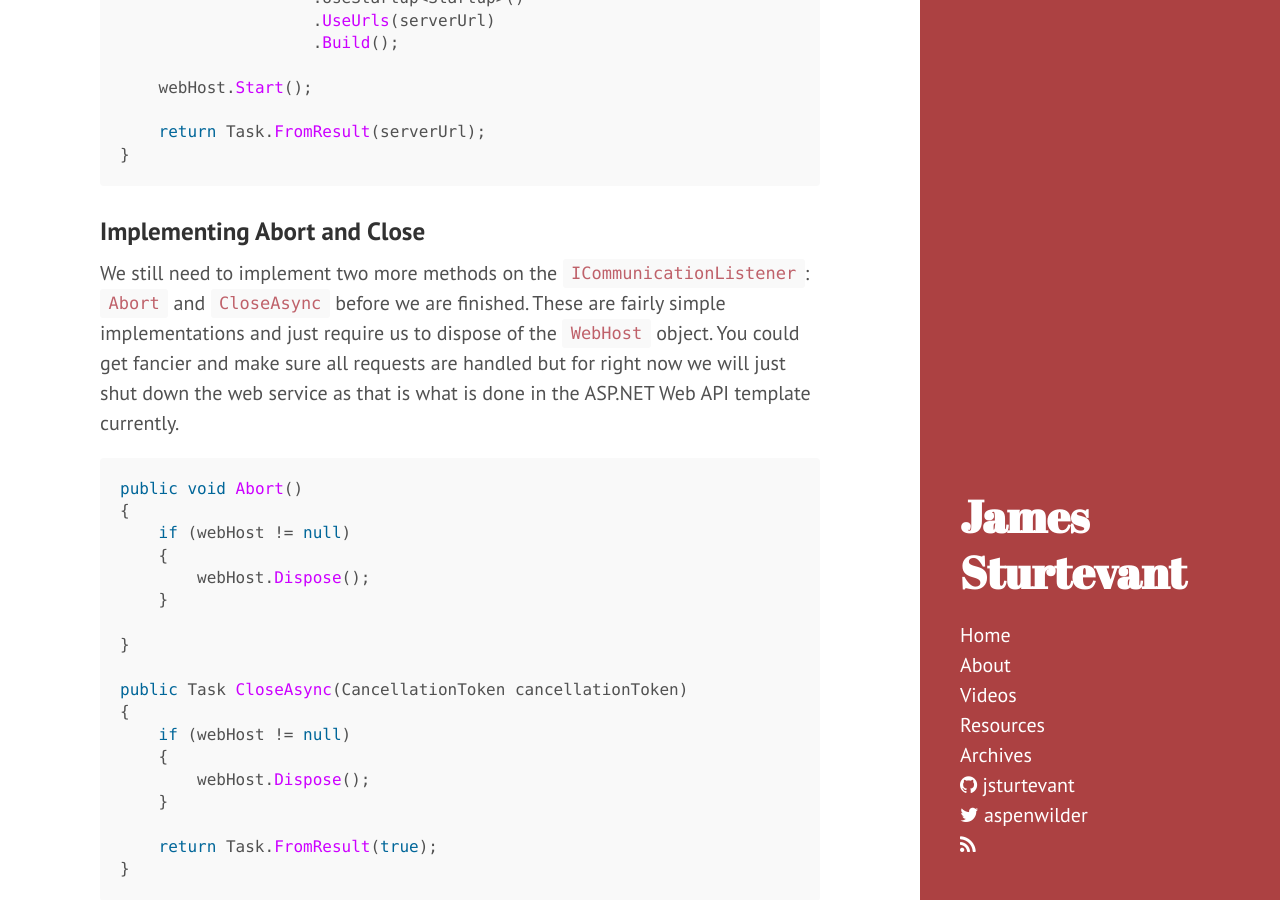
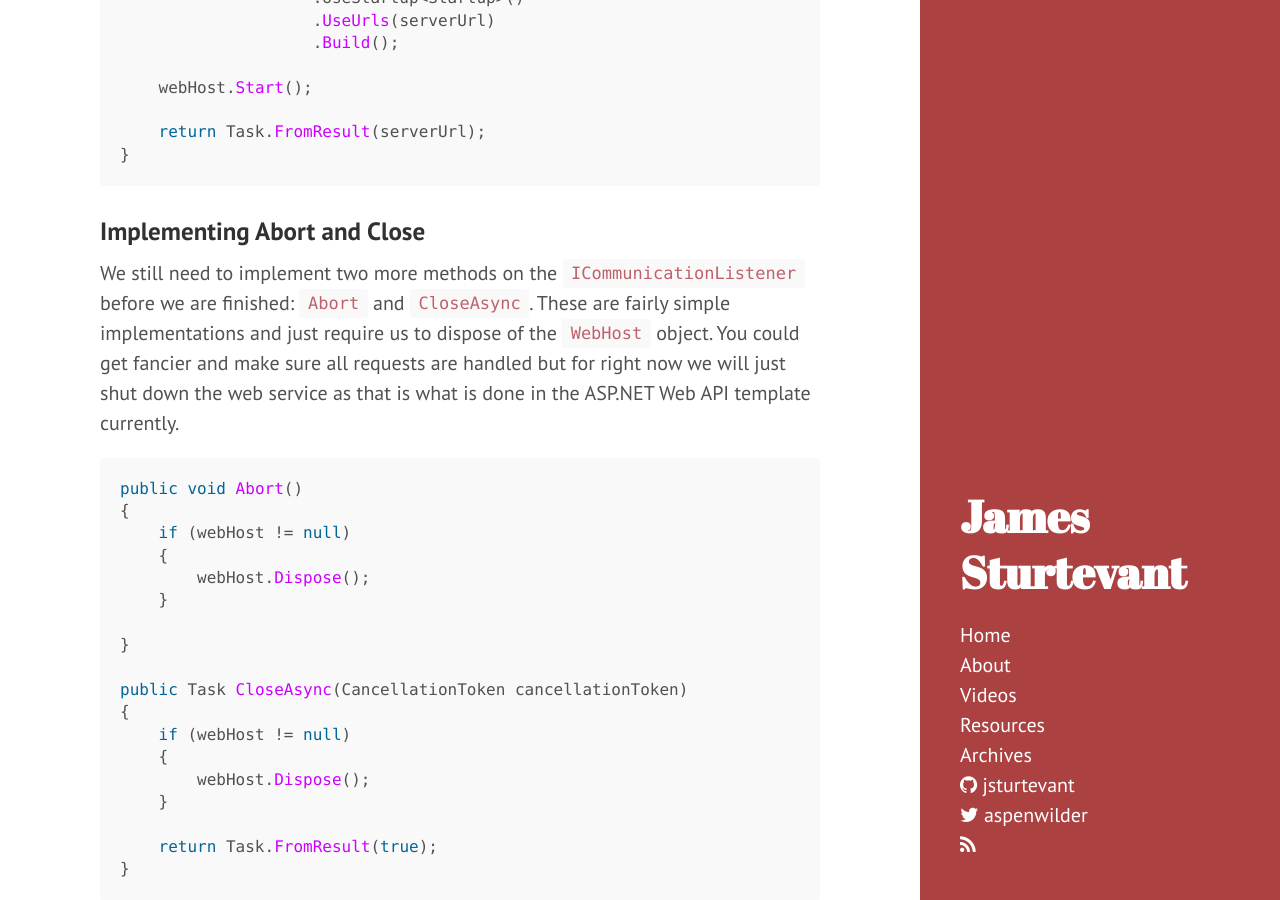
Before and after one commit to jsturtevant/jsturtevant.github.io, a Jekyll site: the page built from _posts/2016-06-06-Integrating-ASPNET-Core-With-Service-Fabric-using-ICommunicationListener.md, in a window 1280 px wide and 900 px high, scrolled down 3439 px. Built offline with Jekyll 4.4.1, drawn with Linux system fonts in a browser that asks for light colours; nearby versions of some CDN libraries; comment, search, counter and statistics services are not loaded.

Commit message:
fixed sentence

````diff
--- a/_posts/2016-06-06-Integrating-ASPNET-Core-With-Service-Fabric-using-ICommunicationListener.md
+++ b/_posts/2016-06-06-Integrating-ASPNET-Core-With-Service-Fabric-using-ICommunicationListener.md
@@ -85,7 +85,7 @@ Here is what the whole ```OpenAsync``` Method looks like:
 ```
 
 ### Implementing Abort and Close
-We still need to implement two more methods on the ```ICommunicationListener```:  ```Abort``` and ```CloseAsync``` before we are finished.  These are fairly simple implementations and just require us to dispose of the ```WebHost``` object. You could get fancier and make sure all requests are handled but for right now we will just shut down the web service as that is what is done in the ASP.NET Web API template currently.
+We still need to implement two more methods on the ```ICommunicationListener```   before we are finished: ```Abort``` and ```CloseAsync```.  These are fairly simple implementations and just require us to dispose of the ```WebHost``` object. You could get fancier and make sure all requests are handled but for right now we will just shut down the web service as that is what is done in the ASP.NET Web API template currently.
 
 ```csharp
 public void Abort()
````
